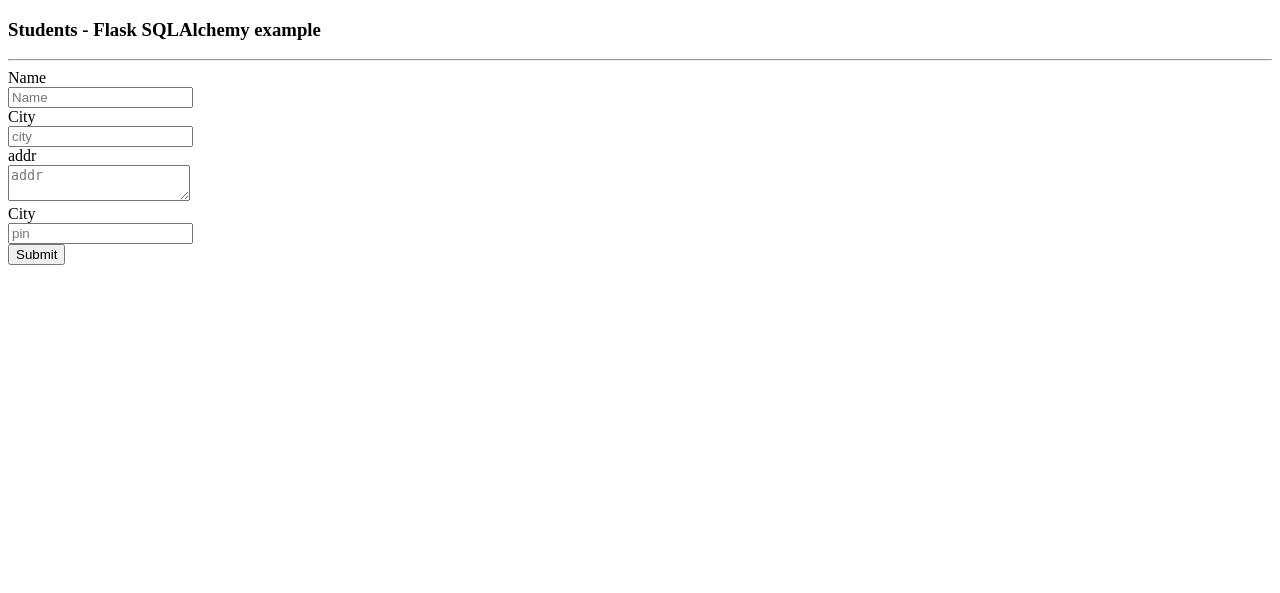
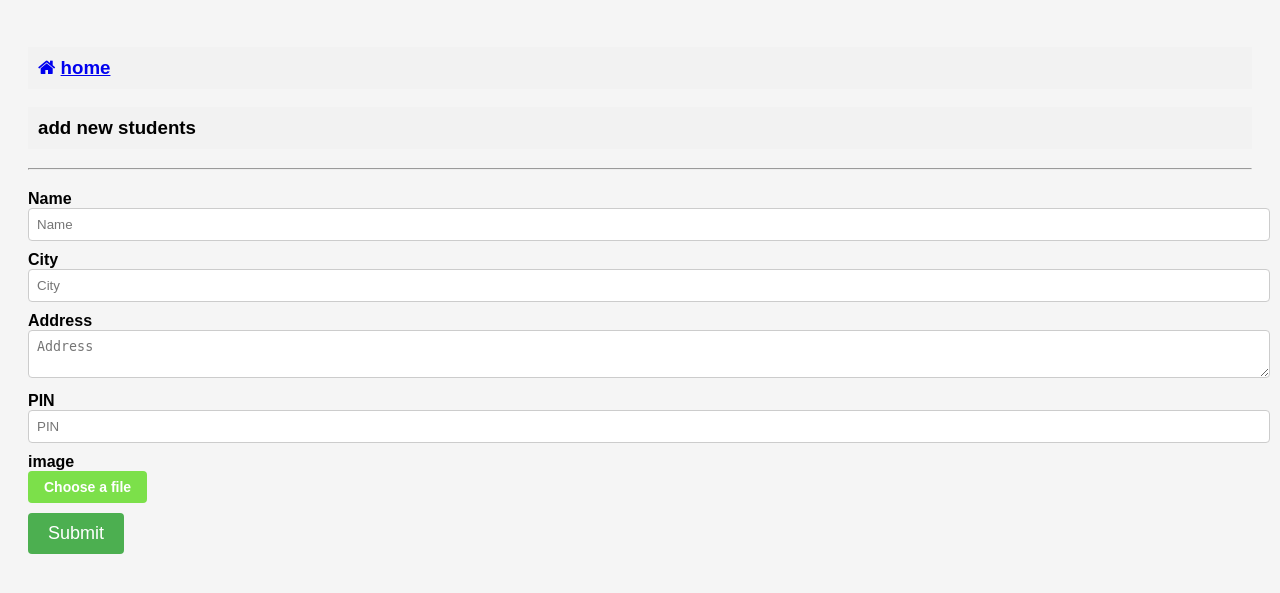
Before and after one commit to marait123/codes, a Flask app: page /new in a window 1280 px wide. Shown: the top 593 px of the page. Run offline with Flask 3, Linux system fonts and the light colour scheme.

Commit message:
student functionality working properly

```diff
--- a/app.py
+++ b/app.py
@@ -10,13 +10,16 @@
 import os
 
 from sqlalchemy.orm import backref
-from werkzeug.datastructures import ContentSecurityPolicy
 
 from forms import SubjectForm, RegisterForm
 app = Flask(__name__)
 
 # for web forms to work u need to set a secret_key
-app.config['SQLALCHEMY_DATABASE_URI'] = 'postgresql://postgres:123456@localhost:5432/school'
+# app.config['SQLALCHEMY_DATABASE_URI'] = 'postgresql://postgres:123456@localhost:5432/school'
+
+app.config['SQLALCHEMY_DATABASE_URI'] = \
+    'postgresql://mohammed:123456@localhost:5432/school'
+
 app.config["SECRET_KEY"] = os.urandom(32)
 
 db = SQLAlchemy(app)
@@ -33,18 +36,27 @@
     pin = db.Column(db.String(10))
     registerations = db.relationship(
         "Register", backref="student_object", lazy=True)
+    image = db.Column(db.String(100))
 
-    def __init__(self, name, city, addr, pin):
+    def __init__(self, name, city, addr, pin, image):
         self.name = name
         self.city = city
         self.addr = addr
         self.pin = pin
+        self.image = image
+
+    def __str__(self):
+        return f"student {self.name} from {self.city} with id {self.id} with image {self.image}"
+
+    def __repr__(self):
+        return f"student {self.name} from {self.city} with id {self.id} with image {self.image}"
 
 
 class Subject(db.Model):
     __tablename__ = 'subjects'
     id = db.Column('subject_id', db.Integer, primary_key=True)
-    name = None  # TODO: define a name property on with max_length = 100
+    # TODO: define a name property on with max_length = 100
+    name = db.Column(db.String(100))
     registerations = db.relationship(
         "Register", backref="subject_object", lazy=True)
 
@@ -55,8 +67,15 @@
 class Register(db.Model):
     __tablename__ = "registers"
     id = db.Column('register_id', db.Integer, primary_key=True)
-    subject = None  # TODO link this property to the subject table
-    student = None  # TODO; link this property to the student table
+
+    student = db.Column(db.Integer, db.ForeignKey(
+        'students.student_id'), nullable=False)
+    # TODO link this property to the subject table
+    subject = db.Column(db.Integer, db.ForeignKey(
+        'subjects.subject_id'), nullable=False)
+
+    # TODO; link this property to the student table
+    student = db.Column(db.Integer, db.ForeignKey('students.student_id'))
 
     def __repr__(self) -> str:
         return '<Registeration of stud {} in {}>'.format(self.student, self.subject)
@@ -82,14 +101,15 @@
     print(request.form.get("name"))
     try:
         # TODO: create a new subject and add it to the database
-        pass
+        subject = Subject(name=request.form.get("name"))
+        db.session.add(subject)
+        db.session.commit()
     except:
         # TODO:  rollback in case of any error
-
+        db.session.rollback()
         # TODO: check the school.html for flashed messages (no implementation needed)
         flash("Error occured")
 
-        pass
     # TOOD: redirect to the school endpoint
     return redirect('/school')
 
@@ -97,7 +117,31 @@
 @app.route('/new', methods=['GET', 'POST'])
 def new():
     if request.method == 'POST':
-        if not request.form['name'] or not request.form['city'] or not request.form['addr']:
+        if not request.form['name'] or not request.form['city'] or \
+                not request.form['addr']:
+            flash('Please enter all the fields', 'error')
+        else:
+            # read image, and save locally
+            image = request.files['image']
+            image.save(os.path.join("static", "upload", image.filename))
+
+            student = students(request.form['name'], request.form['city'],
+                               request.form['addr'], request.form['pin'], image.filename)
+
+            db.session.add(student)
+            db.session.commit()
+            flash('Record was successfully added')
+            return redirect(url_for('student_info', student_id=student.id))
+    return render_template('new_student.html')
+
+# update student info
+
+
+@app.route('/update', methods=['GET', 'POST'])
+def update_student():
+    if request.method == 'POST':
+        if not request.form['name'] or not request.form['city'] or \
+                not request.form['addr']:
             flash('Please enter all the fields', 'error')
         else:
             student = students(request.form['name'], request.form['city'],
@@ -107,7 +151,15 @@
             db.session.commit()
             flash('Record was successfully added')
             return redirect(url_for('show_all'))
-    return render_template('new.html')
+
+
+@app.route("/student_info/<int:student_id>")
+def student_info(student_id):
+    student = students.query.get(student_id)
+    print("student is", student)
+    if student.image is None:
+        student.image = "default.jpg"
+    return render_template("student_info.html", student=student)
 
 
 @app.route('/hello')
--- a/templates/new.html
+++ /dev/null
@@ -1,23 +0,0 @@
-<!DOCTYPE html>
-<html>
-  <body>
-    <h3>Students - Flask SQLAlchemy example</h3>
-    <hr />
-
-    {%- for category, message in get_flashed_messages(with_categories = true) %}
-    <div class="alert alert-danger">{{ message }}</div>
-    {%- endfor %}
-
-    <form action="{{ request.path }}" method="post">
-      <label for="name">Name</label><br />
-      <input type="text" name="name" placeholder="Name" /><br />
-      <label for="email">City</label><br />
-      <input type="text" name="city" placeholder="city" /><br />
-      <label for="addr">addr</label><br />
-      <textarea name="addr" placeholder="addr"></textarea><br />
-      <label for="PIN">City</label><br />
-      <input type="text" name="pin" placeholder="pin" /><br />
-      <input type="submit" value="Submit" />
-    </form>
-  </body>
-</html>
--- /dev/null
+++ b/templates/new_student.html
@@ -0,0 +1,151 @@
+<!DOCTYPE html>
+<html>
+  <head>
+    <meta name="viewport" content="width=device-width, initial-scale=1" />
+    <link
+      rel="stylesheet"
+      href="https://cdnjs.cloudflare.com/ajax/libs/font-awesome/4.7.0/css/font-awesome.min.css"
+    />
+    <style>
+      body {
+        font-family: Arial, sans-serif;
+        background-color: #f5f5f5;
+        padding: 20px;
+      }
+
+      h3 {
+        background-color: #f2f2f2;
+        padding: 10px;
+      }
+
+      .alert {
+        background-color: #ffebeb;
+        color: #d8000c;
+        padding: 10px;
+        margin-bottom: 10px;
+      }
+
+      form {
+        margin-top: 20px;
+      }
+
+      label {
+        font-weight: bold;
+      }
+
+      input[type="text"],
+      textarea {
+        width: 100%;
+        padding: 8px;
+        margin-bottom: 10px;
+        border-radius: 4px;
+        border: 1px solid #ccc;
+      }
+
+      input[type="submit"] {
+        background-color: #4caf50;
+        color: white;
+        padding: 10px 20px;
+        border: none;
+        border-radius: 4px;
+        cursor: pointer;
+        font-size: large;
+      }
+
+      input[type="submit"]:hover {
+        background-color: #45a049;
+      }
+
+      .header-icon {
+        height: 30px;
+        width: 30px;
+        margin-right: 10px;
+      }
+
+      /* Custom styling for file input */
+      .file-input {
+        display: none;
+      }
+
+      .custom-file-input {
+        display: inline-block;
+        padding: 8px 16px;
+        font-size: 14px;
+        font-weight: bold;
+        color: #fff;
+        background-color: #7ce04a;
+        border-radius: 4px;
+        cursor: pointer;
+        margin-bottom: 10px;
+      }
+
+      .custom-file-input:hover {
+        background-color: #45a049;
+      }
+
+      .file-name {
+        display: inline-block;
+        margin-left: 10px;
+        font-size: 14px;
+        color: #555;
+      }
+    </style>
+  </head>
+  <body>
+    <!-- add header with one link to home page -->
+    <header>
+      <h3>
+        <!-- <img
+          class="header-icon"
+          src="{{ url_for('static', filename='images/home .jpg') }}"
+          alt="Image Description"
+        /> -->
+        <a href="{{ url_for('show_all')}}"><i class="fa fa-home"></i></a>
+
+        <a href="{{ url_for('show_all') }}">home</a>
+      </h3>
+    </header>
+    <h3>add new students</h3>
+    <hr />
+
+    {%- for category, message in get_flashed_messages(with_categories=true) %}
+    <div class="alert alert-danger">{{ message }}</div>
+    {%- endfor %}
+
+    <form
+      action="{{ request.path }}"
+      method="post"
+      enctype="multipart/form-data"
+    >
+      <label for="name">Name</label><br />
+      <input type="text" name="name" placeholder="Name" /><br />
+      <label for="email">City</label><br />
+      <input type="text" name="city" placeholder="City" /><br />
+      <label for="addr">Address</label><br />
+      <textarea name="addr" placeholder="Address"></textarea><br />
+      <label for="PIN">PIN</label><br />
+      <input type="text" name="pin" placeholder="PIN" /><br />
+      <!-- image -->
+      <label for="image">image</label><br />
+      <label class="custom-file-input">
+        <input
+          type="file"
+          name="image"
+          class="file-input"
+          onchange="updateFileName(this)"
+        />
+        Choose a file
+      </label>
+      <span id="file-name" class="file-name"></span><br />
+
+      <input type="submit" value="Submit" />
+    </form>
+    <script>
+      // JavaScript to update the selected file name
+      function updateFileName(input) {
+        var fileName = input.files[0].name;
+        document.getElementById("file-name").textContent = fileName;
+      }
+    </script>
+  </body>
+</html>
```
Also changed, not shown: docker-compose.yaml (added, +29 -0 lines), migrations/versions/8c95fce775f7_.py (added, +34 -0 lines), migrations/versions/b6f338f33cec_.py (added, +36 -0 lines), migrations/versions/b901762c2ba3_.py (added, +34 -0 lines), migrations/versions/eed60b8f0dca_.py (added, +38 -0 lines), migrations/versions/fa8e7416dfa6_.py (added, +46 -0 lines), requirements.txt (added, +7 -0 lines), templates/show_all.html (+125 -6 lines), templates/student_info.html (added, +84 -0 lines), readme.md (added), 2 other files.
